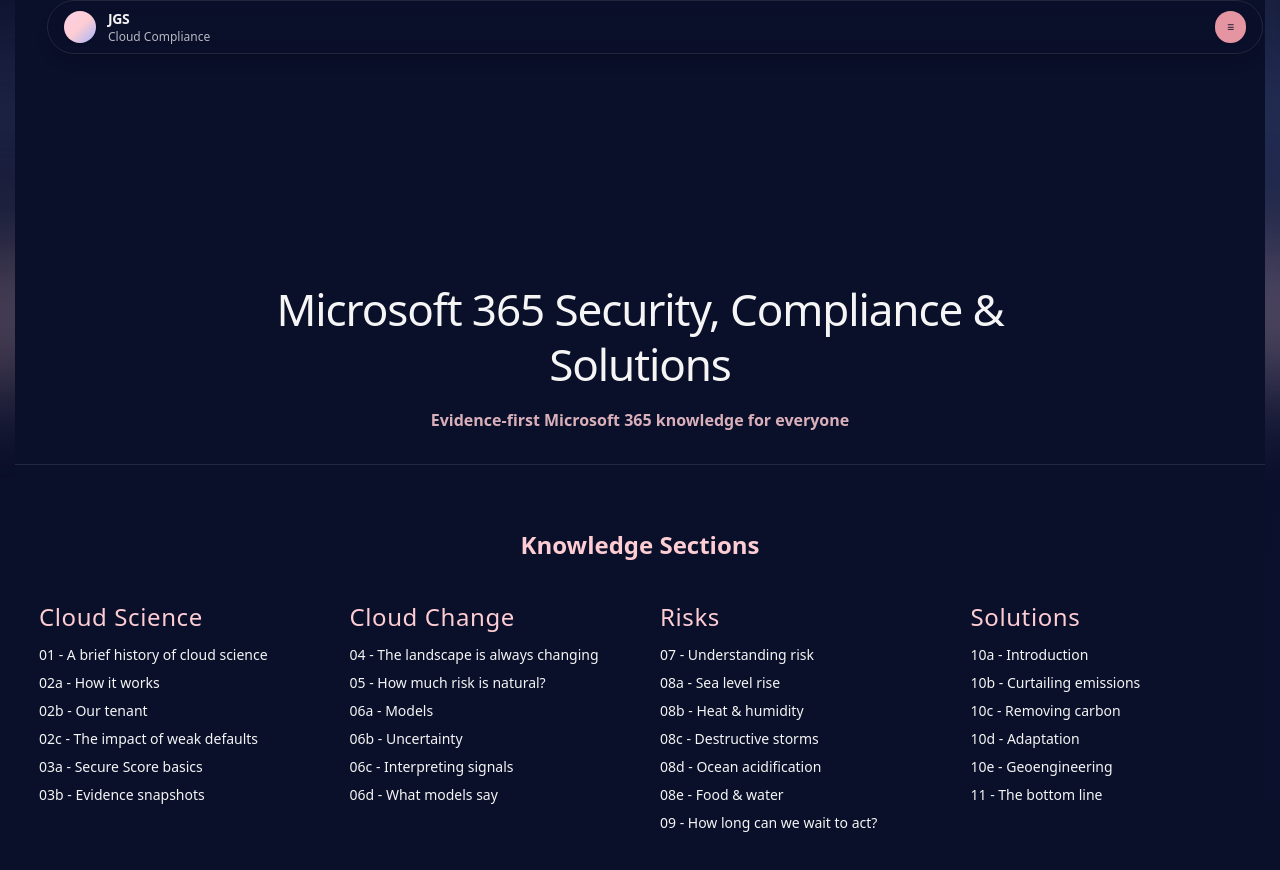
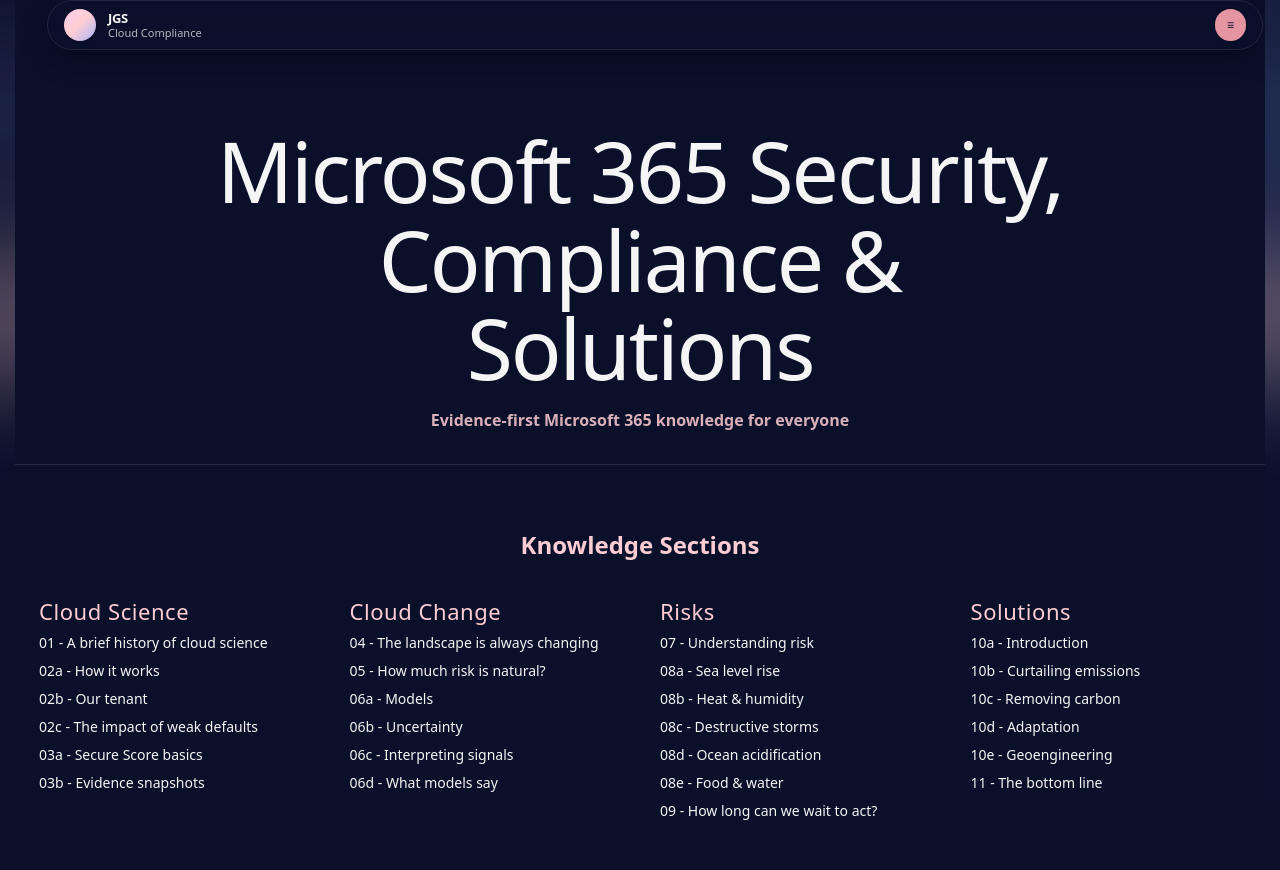
Before and after one commit to jspears80/jgs, a React (Vite) app: page /#home in a window 1280 px wide. Shown: the top 870 px of the page. Built offline with nearby package versions, Linux system fonts and the light colour scheme.

Commit message:
Update JGSPrimer.jsx

```diff
--- a/src/JGSPrimer.jsx
+++ b/src/JGSPrimer.jsx
@@ -4,13 +4,20 @@ import { motion, AnimatePresence, useScroll, useSpring } from "framer-motion";
 function GlobalCSS() {
   return (
     <style>{`
+      /* Keep layout width identical whether or not the page scrolls */
       html, body { scrollbar-gutter: stable both-edges; }
+      /* Fallback for browsers without scrollbar-gutter */
       @supports not (scrollbar-gutter: stable both-edges) {
         html { overflow-y: scroll; }
       }
     `}</style>
   );
 }
+
+// ==============================
+// JGS Climate-style Skeleton — STABLE v2 (LOCKED)
+// Minimal JS (no TS types) to avoid parser errors
+// ==============================
 
 // ---------- Data ----------
 const CHAPTERS = [
@@ -25,15 +32,25 @@ const CHAPTERS = [
   { id: "cta", title: "Get Started" },
 ];
 
+const SECTIONS = {
+  science: ["01", "02a", "02b", "02c", "03a", "03b"],
+  change: ["04", "05", "06a", "06b", "06c", "06d"],
+  risks: ["07", "08a", "08b", "08c", "08d", "08e", "09"],
+  solutions: ["10a", "10b", "10c", "10d", "10e", "11"],
+};
+
 const PAGES = {
   home: { key: "home", kind: "home", title: "Home" },
+  // Knowledge sections (titles only; body can be filled later)
   science: { key: "science", kind: "section", title: "Cloud Science", section: "science", body: "" },
   change: { key: "change", kind: "section", title: "Cloud Change", section: "change", body: "" },
   risks: { key: "risks", kind: "section", title: "Risks", section: "risks", body: "" },
   solutions: { key: "solutions", kind: "section", title: "Solutions", section: "solutions", body: "" },
+  // Funnel pages (right nav)
   "nav-contact": { key: "nav-contact", kind: "nav", title: "Contact", body: "" },
   "nav-schedule": { key: "nav-schedule", kind: "nav", title: "Schedule", body: "" },
   "nav-comm": { key: "nav-comm", kind: "nav", title: "Communication", body: "" },
+  // Core Fundamentals (hamburger)
   "nav-intro": { key: "nav-intro", kind: "nav", title: "Intro", body: "" },
   "nav-problem": { key: "nav-problem", kind: "nav", title: "The Default Problem", body: "" },
   "nav-projects": { key: "nav-projects", kind: "nav", title: "Flat-Fee Projects", body: "" },
@@ -43,6 +60,34 @@ const PAGES = {
   "nav-why": { key: "nav-why", kind: "nav", title: "Why JGS", body: "" },
   "nav-vision": { key: "nav-vision", kind: "nav", title: "Vision", body: "" },
   "nav-cta": { key: "nav-cta", kind: "nav", title: "Get Started", body: "" },
+};
+
+const SUBPAGES = {
+  "01": { key: "01", title: "A brief history of cloud science", section: "science", body: "" },
+  "02a": { key: "02a", title: "How it works", section: "science", body: "" },
+  "02b": { key: "02b", title: "Our tenant", section: "science", body: "" },
+  "02c": { key: "02c", title: "The impact of weak defaults", section: "science", body: "" },
+  "03a": { key: "03a", title: "Secure Score basics", section: "science", body: "" },
+  "03b": { key: "03b", title: "Evidence snapshots", section: "science", body: "" },
+  "04": { key: "04", title: "The landscape is always changing", section: "change", body: "" },
+  "05": { key: "05", title: "How much risk is natural?", section: "change", body: "" },
+  "06a": { key: "06a", title: "Models", section: "change", body: "" },
+  "06b": { key: "06b", title: "Uncertainty", section: "change", body: "" },
+  "06c": { key: "06c", title: "Interpreting signals", section: "change", body: "" },
+  "06d": { key: "06d", title: "What models say", section: "change", body: "" },
+  "07": { key: "07", title: "Understanding risk", section: "risks", body: "" },
+  "08a": { key: "08a", title: "Sea level rise", section: "risks", body: "" },
+  "08b": { key: "08b", title: "Heat & humidity", section: "risks", body: "" },
+  "08c": { key: "08c", title: "Destructive storms", section: "risks", body: "" },
+  "08d": { key: "08d", title: "Ocean acidification", section: "risks", body: "" },
+  "08e": { key: "08e", title: "Food & water", section: "risks", body: "" },
+  "09": { key: "09", title: "How long can we wait to act?", section: "risks", body: "" },
+  "10a": { key: "10a", title: "Introduction", section: "solutions", body: "" },
+  "10b": { key: "10b", title: "Curtailing emissions", section: "solutions", body: "" },
+  "10c": { key: "10c", title: "Removing carbon", section: "solutions", body: "" },
+  "10d": { key: "10d", title: "Adaptation", section: "solutions", body: "" },
+  "10e": { key: "10e", title: "Geoengineering", section: "solutions", body: "" },
+  "11": { key: "11", title: "The bottom line", section: "solutions", body: "" },
 };
 
 // ---------- UI Helpers ----------
@@ -57,22 +102,11 @@ function ProgressBar() {
 }
 
 function Background() {
-  const style = {
-    backgroundImage:
-      'radial-gradient(1200px 700px at 50% -150px, rgba(255,210,200,0.25), transparent 60%), ' +
-      'radial-gradient(1000px 600px at 70% 20%, rgba(100,150,255,0.18), transparent 65%), ' +
-      'linear-gradient(180deg, #0a0f2a, 70%, #0b102d)'
-  };
   return (
-    <div className="fixed inset-0 -z-20" style={style}>
-      <div
-        className="pointer-events-none absolute -bottom-40 left-1/2 -translate-x-1/2 rounded-full border-t-rose-200/30 opacity-90"
-        style={{ height: 720, width: 1900, borderTopWidth: 140, filter: 'blur(48px)' }}
-      />
-      <div
-        className="pointer-events-none absolute -bottom-64 left-1/2 -translate-x-1/2 rounded-full border-t-indigo-300/25 opacity-80"
-        style={{ height: 1000, width: 2200, borderTopWidth: 110, filter: 'blur(72px)' }}
-      />
+    <div className="fixed inset-0 -z-20">
+      <div className="absolute inset-0 bg-[radial-gradient(1200px_700px_at_50%_-150px,rgba(255,210,200,0.25),transparent_60%),radial-gradient(1000px_600px_at_70%_20%,rgba(100,150,255,0.18),transparent_65%),linear-gradient(180deg,#0a0f2a,70%,#0b102d)]" />
+      <div className="pointer-events-none absolute -bottom-40 left-1/2 h-[720px] w-[1900px] -translate-x-1/2 rounded-full border-t-[140px] border-t-rose-200/35 opacity-90 blur-[48px]" />
+      <div className="pointer-events-none absolute -bottom-64 left-1/2 h-[1000px] w-[2200px] -translate-x-1/2 rounded-full border-t-[110px] border-t-indigo-300/25 opacity-80 blur-[72px]" />
     </div>
   );
 }
@@ -91,16 +125,16 @@ function PageShell({ children }) {
 // ---------- Layout ----------
 function Header({ go, page }) {
   return (
-    <header className="fixed top-0 inset-x-0 z-50">
-      <div className="mx-auto px-5 sm:px-8" style={{ maxWidth: 1400 }}>
-        <div className="mt-0 flex flex-wrap items-center justify-between gap-2 rounded-full border border-white/10 bg-white/5/50 backdrop-blur px-4 py-2 shadow-lg">
+    <header className="fixed top-0 inset-x-0 z-50 pt-[env(safe-area-inset-top)]">
+      <div className="mx-auto max-w-[1400px] px-5 sm:px-8">
+        <div className="mt-0 flex flex-wrap items-center justify-between gap-2 rounded-full border border-white/10 bg-white/5/50 backdrop-blur px-4 py-2 shadow-[0_8px_30px_rgba(0,0,0,0.25)]">
           <a href="#home" onClick={(e)=>{e.preventDefault(); go('home');}} className="flex items-center gap-3">
             <div className="h-8 w-8 rounded-full bg-gradient-to-br from-pink-200 via-rose-200 to-indigo-300 shadow" />
-            <div className="leading-tight"><div className="text-sm font-semibold tracking-tight">JGS</div><div className="text-xs text-white/70">Cloud Compliance</div></div>
+            <div className="leading-tight"><div className="text-[13px] font-semibold tracking-tight">JGS</div><div className="text-[11px] text-white/70">Cloud Compliance</div></div>
           </a>
           <details className="relative">
             <summary className="list-none cursor-pointer rounded-full bg-rose-300/90 text-[#0a0f2a] px-3 py-2 text-xs font-semibold shadow">≡</summary>
-            <div className="absolute left-1/2 -translate-x-1/2 mt-3 w-full max-w-sm overflow-auto rounded-xl border border-white/10 bg-[#0d1440] p-2 text-sm z-50 shadow-lg">
+            <div className="absolute left-1/2 -translate-x-1/2 mt-3 w-[min(92vw,360px)] max-h-[70vh] overflow-auto rounded-xl border border-white/10 bg-[#0d1440] p-2 text-sm z-[60]">
               <div className="px-2 py-1 text-[11px] uppercase tracking-wide text-white/60">Fundamentals</div>
               {CHAPTERS.map((c) => (
                 <a
@@ -118,6 +152,7 @@ function Header({ go, page }) {
               ))}
               <div className="my-2 h-px bg-white/10" />
               <div className="px-2 py-1 text-[11px] uppercase tracking-wide text-white/60">Connect</div>
+              {/* Funnel links */}
               <div className="mt-1">
                 <a href="#contact" onClick={(e)=>{e.preventDefault(); (e.currentTarget.closest('details')).open=false; go('nav-contact');}} className="block rounded-lg px-3 py-2 hover:bg-white/5">Contact</a>
                 <a href="#schedule" onClick={(e)=>{e.preventDefault(); (e.currentTarget.closest('details')).open=false; go('nav-schedule');}} className="block rounded-lg px-3 py-2 hover:bg-white/5">Schedule</a>
@@ -136,9 +171,10 @@ function KnowledgeGrid({ go }) {
   return (
     <section id="portal" className="relative z-10 py-16 border-t border-white/10">
       <h2 className="text-center text-2xl font-semibold text-rose-200 mb-10">Knowledge Sections</h2>
-      <div className="mx-auto px-6 grid md:grid-cols-2 lg:grid-cols-4 gap-10 text-sm" style={{ maxWidth: 1400 }}>
+      <div className="max-w-[1400px] mx-auto px-6 grid md:grid-cols-2 lg:grid-cols-4 gap-10 text-sm">
+        {/* Cloud Science */}
         <div>
-          <h3 className="display text-2xl tracking-wide text-rose-200 mb-3">Cloud Science</h3>
+          <h3 className="display text-[22px] tracking-wide text-rose-200 mb-3">Cloud Science</h3>
           <ul className="space-y-2 text-left">
             <li><button onClick={()=>go('01')} className="hover:underline">01 - A brief history of cloud science</button></li>
             <li><button onClick={()=>go('02a')} className="hover:underline">02a - How it works</button></li>
@@ -148,8 +184,10 @@ function KnowledgeGrid({ go }) {
             <li><button onClick={()=>go('03b')} className="hover:underline">03b - Evidence snapshots</button></li>
           </ul>
         </div>
+
+        {/* Cloud Change */}
         <div>
-          <h3 className="display text-2xl tracking-wide text-rose-200 mb-3">Cloud Change</h3>
+          <h3 className="display text-[22px] tracking-wide text-rose-200 mb-3">Cloud Change</h3>
           <ul className="space-y-2 text-left">
             <li><button onClick={()=>go('04')} className="hover:underline">04 - The landscape is always changing</button></li>
             <li><button onClick={()=>go('05')} className="hover:underline">05 - How much risk is natural?</button></li>
@@ -159,8 +197,10 @@ function KnowledgeGrid({ go }) {
             <li><button onClick={()=>go('06d')} className="hover:underline">06d - What models say</button></li>
           </ul>
         </div>
+
+        {/* Risks */}
         <div>
-          <h3 className="display text-2xl tracking-wide text-rose-200 mb-3">Risks</h3>
+          <h3 className="display text-[22px] tracking-wide text-rose-200 mb-3">Risks</h3>
           <ul className="space-y-2 text-left">
             <li><button onClick={()=>go('07')} className="hover:underline">07 - Understanding risk</button></li>
             <li><button onClick={()=>go('08a')} className="hover:underline">08a - Sea level rise</button></li>
@@ -171,8 +211,10 @@ function KnowledgeGrid({ go }) {
             <li><button onClick={()=>go('09')} className="hover:underline">09 - How long can we wait to act?</button></li>
           </ul>
         </div>
+
+        {/* Solutions */}
         <div>
-          <h3 className="display text-2xl tracking-wide text-rose-200 mb-3">Solutions</h3>
+          <h3 className="display text-[22px] tracking-wide text-rose-200 mb-3">Solutions</h3>
           <ul className="space-y-2 text-left">
             <li><button onClick={()=>go('10a')} className="hover:underline">10a - Introduction</button></li>
             <li><button onClick={()=>go('10b')} className="hover:underline">10b - Curtailing emissions</button></li>
@@ -190,16 +232,14 @@ function KnowledgeGrid({ go }) {
 function HomePage({ go }) {
   return (
     <PageShell>
-      <section className="relative flex items-end pt-2 pb-8" style={{ minHeight: '58vh' }}>
-        <div className="mx-auto text-center px-6" style={{ maxWidth: 896 }}>
-          <h1 className="display leading-tight tracking-tight" style={{ fontSize: 44 }}>
-            Microsoft 365 Security, Compliance & Solutions
-          </h1>
-          <p className="mt-4 text-rose-200/85 font-semibold">
-            Evidence-first Microsoft 365 knowledge for everyone
-          </p>
+      {/* HERO */}
+      <section className="relative flex min-h-[58vh] items-end pt-2 pb-8">
+        <div className="mx-auto max-w-4xl px-6 text-center">
+          <h1 className="display text-[44px] sm:text-[64px] md:text-[84px] leading-[1.05] tracking-tight">Microsoft 365 Security, Compliance & Solutions</h1>
+          <p className="mt-4 text-rose-200/85 font-semibold">Evidence-first Microsoft 365 knowledge for everyone</p>
         </div>
       </section>
+      {/* Knowledge grid */}
       <KnowledgeGrid go={go} />
     </PageShell>
   );
@@ -213,13 +253,31 @@ function SectionPage({ pageKey }) {
   return (
     <PageShell>
       <div className="min-h-screen pt-24">
-        <div className="mx-auto px-6" style={{ maxWidth: 768 }}>
+        <div className="max-w-3xl mx-auto px-6">
           <h1 className="text-4xl font-semibold tracking-tight">{title}</h1>
           <p className="mt-4 text-white/85 leading-relaxed">{body}</p>
         </div>
       </div>
     </PageShell>
   );
+}
+
+// ---------- Dev Diagnostics (lightweight tests) ----------
+function DevChecks() {
+  useEffect(() => {
+    // Test 1: All knowledge grid keys exist in SUBPAGES
+    const gridKeys = [
+      "01","02a","02b","02c","03a","03b",
+      "04","05","06a","06b","06c","06d",
+      "07","08a","08b","08c","08d","08e","09",
+      "10a","10b","10c","10d","10e","11"
+    ];
+    gridKeys.forEach(k => console.assert(Boolean(SUBPAGES[k]), `Missing SUBPAGES entry for ${k}`));
+
+    // Test 2: All CHAPTERS have matching nav pages
+    CHAPTERS.forEach(c => console.assert(Boolean(PAGES['nav-' + c.id]), `Missing PAGES entry for nav-${c.id}`));
+  }, []);
+  return null;
 }
 
 export default function JGSPrimer() {
@@ -251,6 +309,7 @@ export default function JGSPrimer() {
       <Background />
       <ProgressBar />
       <Header go={go} page={page} />
+      <DevChecks />
       <AnimatePresence mode="wait">
         {page === 'home' ? (
           <HomePage key="home" go={go} />
```
